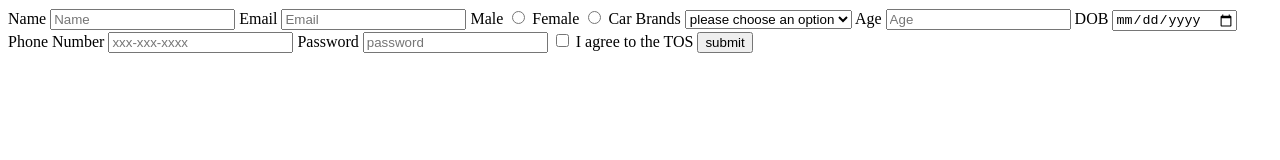
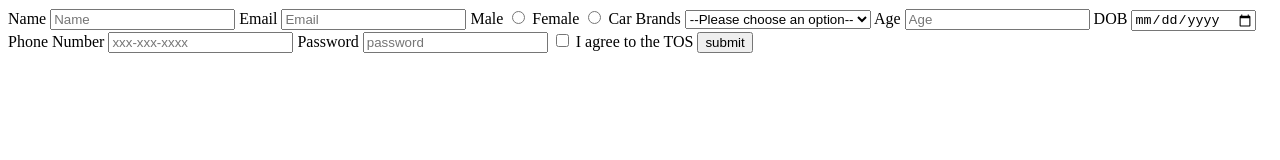
Before and after one commit to acciojob/signup-form-car-RAMESHKALLAKURI, a website: page main.html in a window 1280 px wide. Drawn offline with Linux system fonts and the light colour scheme.

Commit message:
created a submission

```diff
--- a/main.html
+++ b/main.html
@@ -19,7 +19,7 @@
 		<input type="radio" id="gender_f" name="Gender" required>
 		<label for="cars">Car Brands</label>
 		<select id="cars">
-			<option value="">please choose an option </option>
+			<option value="">--Please choose an option-- </option>
 			<option value="BMW">BMW</option>
 			<option value="porche">porche</option>
 			<option value="Audi">Audi</option>
```
